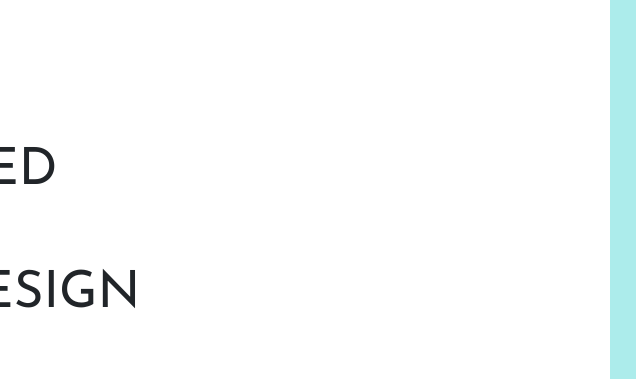
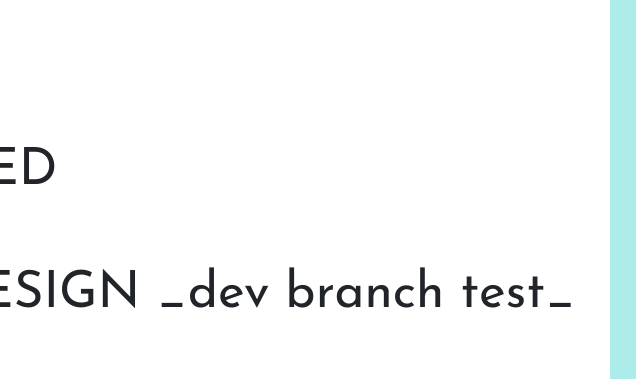
Before and after one commit to kristahh/UX_UI_HW_20, a plain HTML site: page caseStudy/index.html in a window 1280 px wide. Shown: the part 572-951 px from the top of the page, 644-1280 px from the left. Drawn offline with nearby package versions, Linux system fonts and the light colour scheme; files that its build step writes are made by us from their sources; files whose address does not match are found by name; a web font is replaced by a local one.

Commit message:
dev branch test

```diff
--- a/caseStudy/index.html
+++ b/caseStudy/index.html
@@ -63,7 +63,7 @@
 
     <div class="titleBlock">
 
-       <h1 id="title">FUREVER FREED<br> DOG RESCUE <br>WEBSITE REDESIGN</h1>
+       <h1 id="title">FUREVER FREED<br> DOG RESCUE <br>WEBSITE REDESIGN _dev branch test_</h1>
 
        <div class="main">
 
```
